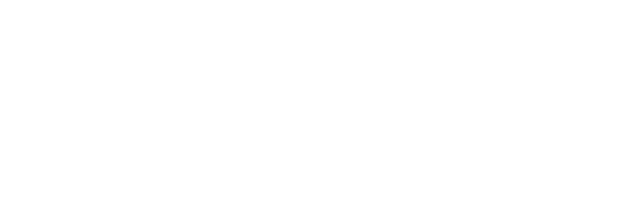
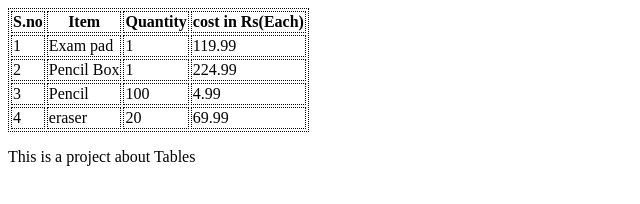
Before and after one commit to rubanm17/Project1-HTML-Eements, a plain HTML site: page Attribute/table.html in a window 1280 px wide. Shown: the whole page, without its empty margins (0-640 px from the left). Drawn offline with Linux system fonts and the light colour scheme.

Commit message:
Attribute

```diff
--- a/Attribute/table.html
+++ b/Attribute/table.html
@@ -1,4 +1,46 @@
 <!DOCTYPE html>
 <html>
-
+    <head>
+        <title>Tables</title>
+    </head>
+    <style>
+      table,th,td{
+        border:1px dotted black;
+      }
+    </style>
+    <body>
+    <table >
+        <tr>
+            <th>S.no</th>
+            <th>Item</th>
+            <th>Quantity</th>
+            <th>cost in Rs(Each)</th>
+        </tr>
+        <tr>
+            <td>1</td>
+            <td>Exam pad</td>
+            <td>1</td>
+            <td>119.99</td>
+        </tr>
+        <tr>
+            <td>2</td>
+            <td>Pencil Box</td>
+            <td>1</td>
+            <td>224.99</td>
+        </tr>
+        <tr>
+            <td>3</td>
+            <td>Pencil</td>
+            <td>100</td>
+            <td>4.99</td>
+        </tr>
+        <tr>
+            <td>4</td>
+            <td>eraser</td>
+            <td>20</td>
+            <td>69.99</td>
+        </tr>
+    </table>
+    <p>This is a project about Tables</p>
+</body>
 </html>
```
